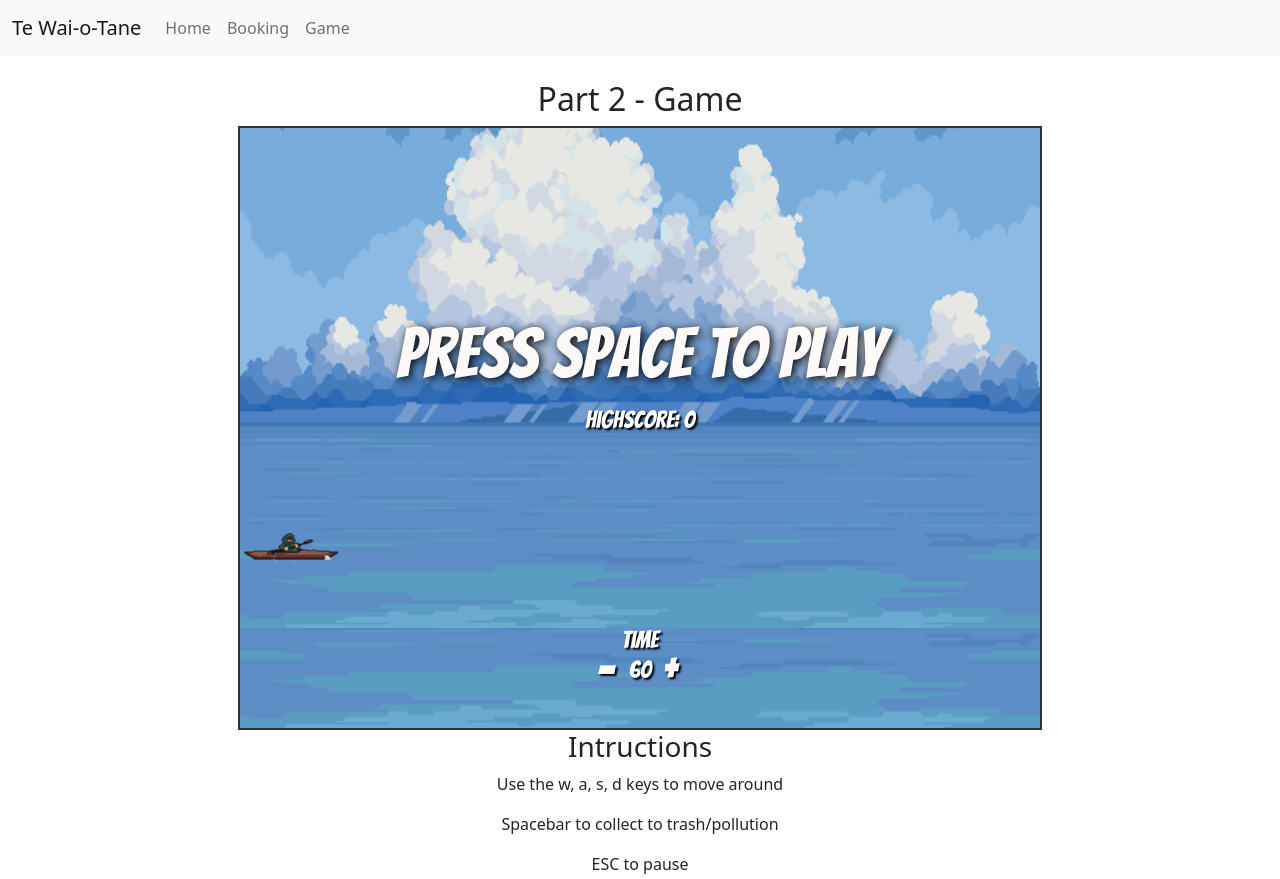
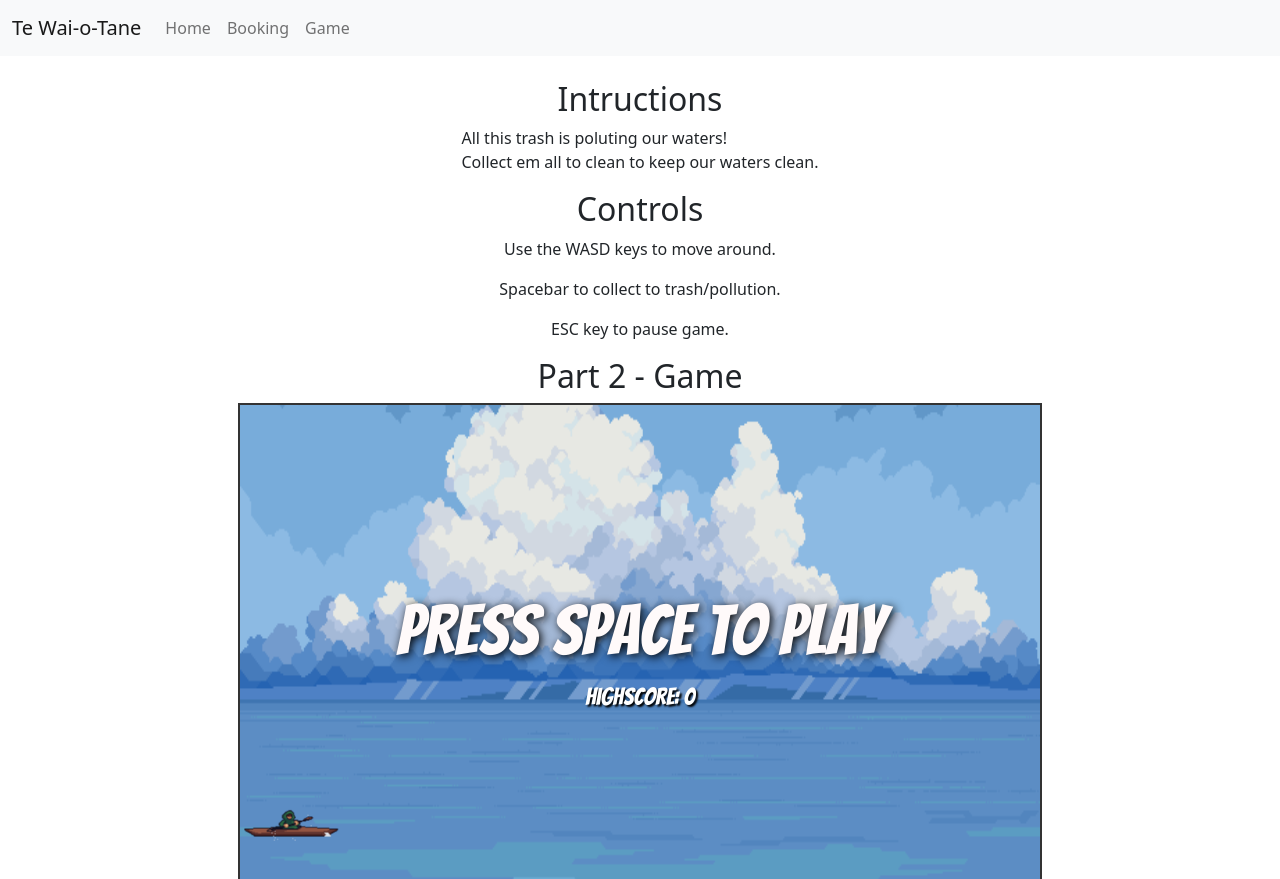
Before and after one commit to Perisi02/assignment2, a plain HTML site: page Part2_Game/game.html in a window 1280 px wide. Shown: the top 879 px of the page. Drawn offline with nearby package versions, Linux system fonts and the light colour scheme; a web font is replaced by a local one.

Commit message:
Added to instructions.

```diff
--- a/Part2_Game/game.html
+++ b/Part2_Game/game.html
@@ -31,15 +31,18 @@
     </header>
 
     <main>
-        <section class="center-wrap">
-            <h2 class="underline text-left">Part 2 - Game</h2>
+        <section class="center-wrap instructions">
+            <h2 class="text-left">Intructions</h2>
+            <p>All this trash is poluting our waters!<br>Collect em all to clean to keep our waters clean.</p>
+            <h2 class="text-left">Controls</h2>
+            <p>Use the WASD keys to move around.</p>
+            <p>Spacebar to collect to trash/pollution.</p>
+            <p>ESC key to pause game.</p>
+
+            <h2 class="text-left game-title">Part 2 - Game</h2>
 
             <canvas id="gamecanvas" width="800" height="600"></canvas>
 
-            <h3 class="underline">Intructions</h3>
-            <p>Use the w, a, s, d keys to move around</p>
-            <p>Spacebar to collect to trash/pollution</p>
-            <p>ESC to pause</p>
         </section>
 
         <footer>
```
